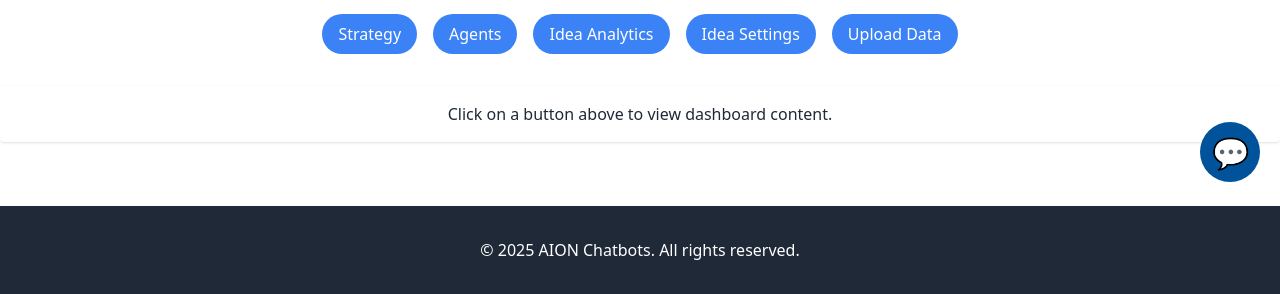
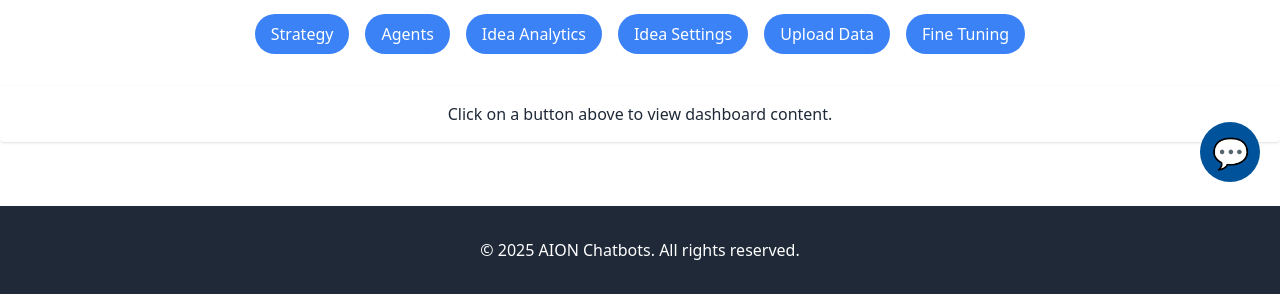
Before and after one commit to ai-chatbots/ai-chatbots.github.io, a plain HTML site: page dashboard.html in a window 1280 px wide. Shown: the part 598-892 px from the top of the page. Drawn offline with nearby package versions, Linux system fonts and the light colour scheme; no server answers; files whose address does not match are found by name.

Commit message:
Fine-tuning

```diff
--- a/dashboard.html
+++ b/dashboard.html
@@ -78,6 +78,9 @@
   <button class="dashboard-btn bg-blue-500 text-white py-2 px-4 rounded-full hover:bg-blue-600" onclick="showDashboardContent('upload')">
     Upload Data
   </button>
+  <button class="dashboard-btn bg-blue-500 text-white py-2 px-4 rounded-full hover:bg-blue-600" onclick="showDashboardContent('fine_tuning')">
+    Fine Tuning
+  </button>
 </div>
 
 <!-- Dynamic Dashboard Content -->
--- a/script.js
+++ b/script.js
@@ -81,12 +81,25 @@ function showDashboardContent(section) {
           <div id="uploadResponse" class="mt-4 font-bold"></div>
         `;
         break;
+      case 'fine_tuning':
+        // New case for fine-tuning
+        content = `
+          <h3 class="text-xl font-bold mb-2">Fine Tuning</h3>
+          <p class="mb-2">Upload your JSONL training file to start a fine-tuning job.</p>
+          <form id="fineTuneForm" class="mx-auto w-full max-w-md">
+            <input type="file" id="fineTuneInput" accept=".jsonl" class="mb-4 p-2 border border-gray-300 rounded" required />
+            <button type="submit" class="w-full bg-blue-500 text-white py-2 rounded">Start Fine Tuning</button>
+          </form>
+          <div id="fineTuneResponse" class="mt-4 font-bold"></div>
+        `;
+        break;
     default:
       content = '<p>Click on a button above to view dashboard content.</p>';
   }
   dashboardContent.innerHTML = content;
 
   // If section is "upload", add the event listener for the upload form
+  // Attach event listeners for specific sections
   if (section === "upload") {
     const uploadForm = document.getElementById("uploadForm");
     const fileInput = document.getElementById("fileInput");
@@ -95,10 +108,8 @@ function showDashboardContent(section) {
     uploadForm.addEventListener("submit", async (e) => {
       e.preventDefault();
       uploadResponse.textContent = "";
-
       const file = fileInput.files[0];
       if (!file) return;
-
       const formData = new FormData();
       formData.append("file", file);
 
@@ -115,9 +126,37 @@ function showDashboardContent(section) {
       }
     });
   }
-  if(section === "strategy"){
-    loadDashboardSettings().then(settings => {
-      document.getElementById("strategyText").value = settings.business_strategy || "";
+
+  // Attach event listener for fine-tuning section
+  if (section === "fine_tuning") {
+    const fineTuneForm = document.getElementById("fineTuneForm");
+    const fineTuneResponse = document.getElementById("fineTuneResponse");
+
+    fineTuneForm.addEventListener("submit", async (e) => {
+      e.preventDefault();
+      fineTuneResponse.textContent = "";
+      const fileInput = document.getElementById("fineTuneInput");
+      const file = fileInput.files[0];
+      if (!file) return;
+      const formData = new FormData();
+      formData.append("file", file);
+
+      try {
+        fineTuneResponse.textContent = "Starting fine tuning job...";
+        const res = await fetch("http://127.0.0.1:8000/api/fine-tune", {
+          method: "POST",
+          body: formData
+        });
+        const data = await res.json();
+        if (res.ok) {
+          fineTuneResponse.textContent = `Fine tuning job started! Job ID: ${data.job_id}`;
+        } else {
+          fineTuneResponse.textContent = `Error: ${data.detail}`;
+        }
+      } catch (error) {
+        console.error(error);
+        fineTuneResponse.textContent = "Fine tuning failed";
+      }
     });
   }
 }
```
Also changed, not shown: 3 other files. Lines whose indentation alone changed are shown as unchanged.
